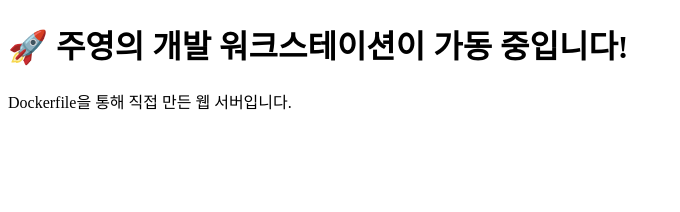
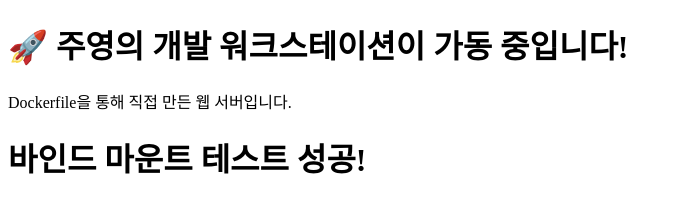
Before and after one commit to jooyoung0517-lab/jooyoung, a plain HTML site: page index.html in a window 1280 px wide. Shown: the whole page, without its empty margins (0-680 px from the left). Drawn offline with Linux system fonts and the light colour scheme.

Commit message:
docs: update result image to show bind mount success

```diff
--- a/index.html
+++ b/index.html
@@ -7,5 +7,6 @@
 <body>
     <h1>🚀 주영의 개발 워크스테이션이 가동 중입니다!</h1>
     <p>Dockerfile을 통해 직접 만든 웹 서버입니다.</p>
+    <h1>바인드 마운트 테스트 성공!</h1>
 </body>
 </html>
```
Also changed, not shown: result.png, 1 other file.
